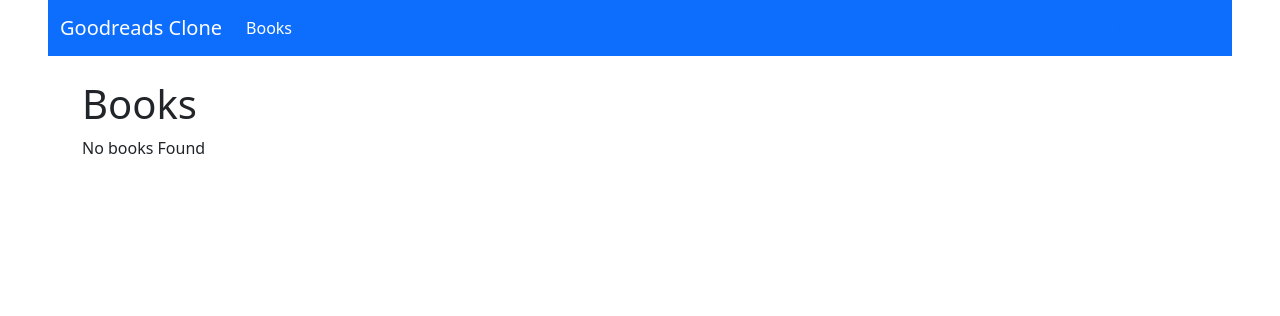
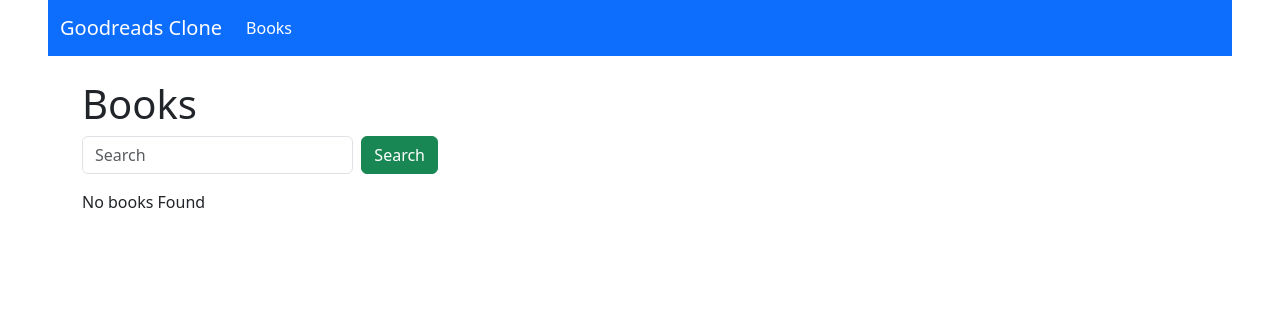
Before and after one commit to jamshid-ai/greads, a Django app: page /books/ in a window 1280 px wide. Shown: the top 316 px of the page. Run offline with Django 4.2, Linux system fonts and the light colour scheme; data that the repository does not hold is empty.

Commit message:
search books

```diff
--- a/books/templates/books/list.html
+++ b/books/templates/books/list.html
@@ -4,6 +4,16 @@
 
 {% block content %}
     <h1>Books</h1>
+
+    <div class="row mb-3">
+        <div class="col-4">
+            <form class="d-flex" method="get">
+                <input class="form-control me-2" type="text" placeholder="Search" name="q" value="{{ search_query }}">
+
+                <button class="btn btn-success">Search</button>
+            </form>
+        </div>
+    </div>
 
     {% if page_obj %}
         {% for book in page_obj %}
--- a/books/views.py
+++ b/books/views.py
@@ -15,13 +15,20 @@ from books.models import Book
 class BooksView(View):
     def get(self, request):
         books = Book.objects.all().order_by('id')
-        page_size = request.GET.get('page_size', 2)
+        search_query = request.GET.get('q', '')
+        if search_query:
+            books = books.filter(title__icontains=search_query)
+
+        page_size = request.GET.get('page_size', 4)
         paginator = Paginator(books, page_size)
 
         page_num = request.GET.get('page', 1)
         page_obj = paginator.get_page(page_num)
 
-        return render(request, "books/list.html", {"page_obj": page_obj})
+        return render(
+            request,
+            "books/list.html",
+            {"page_obj": page_obj, "search_query": search_query})
 
 
 class BookDetailView(DetailView):
```
Also changed, not shown: books/tests.py (+23 -2 lines).
